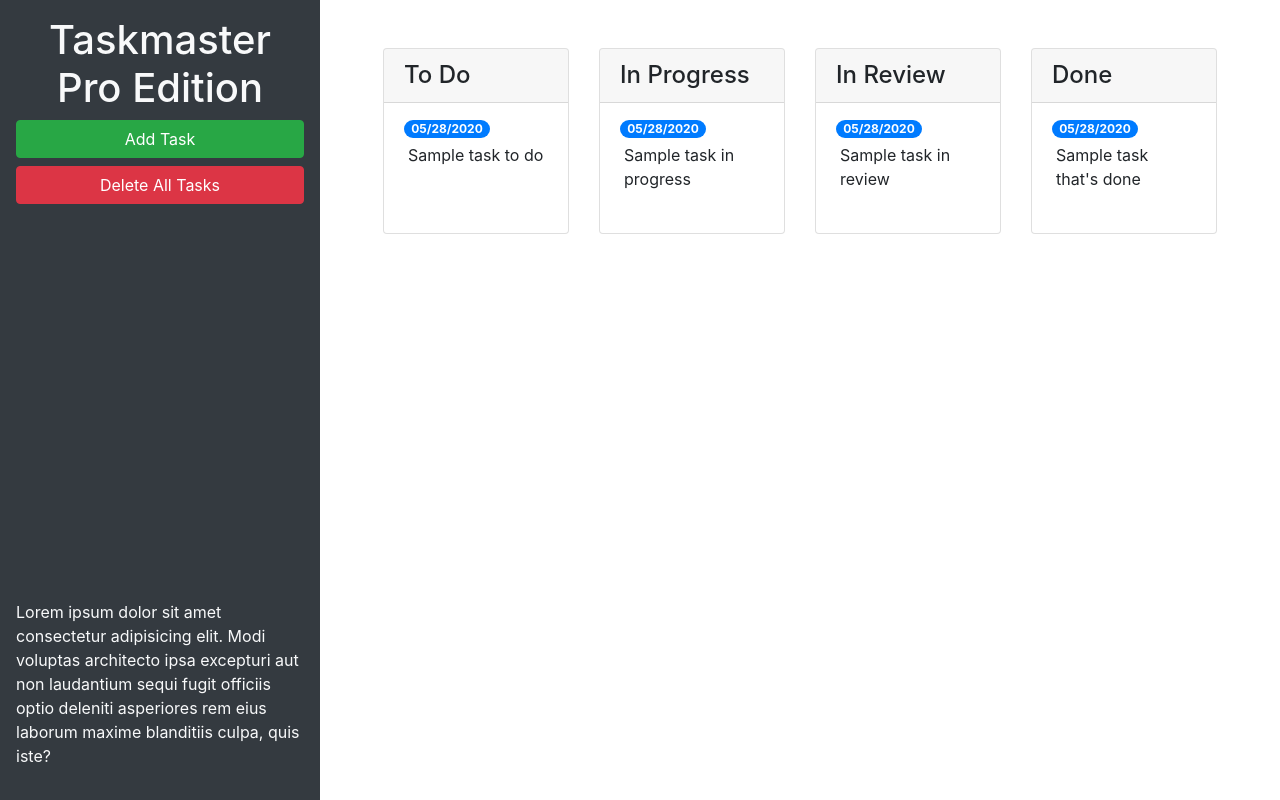
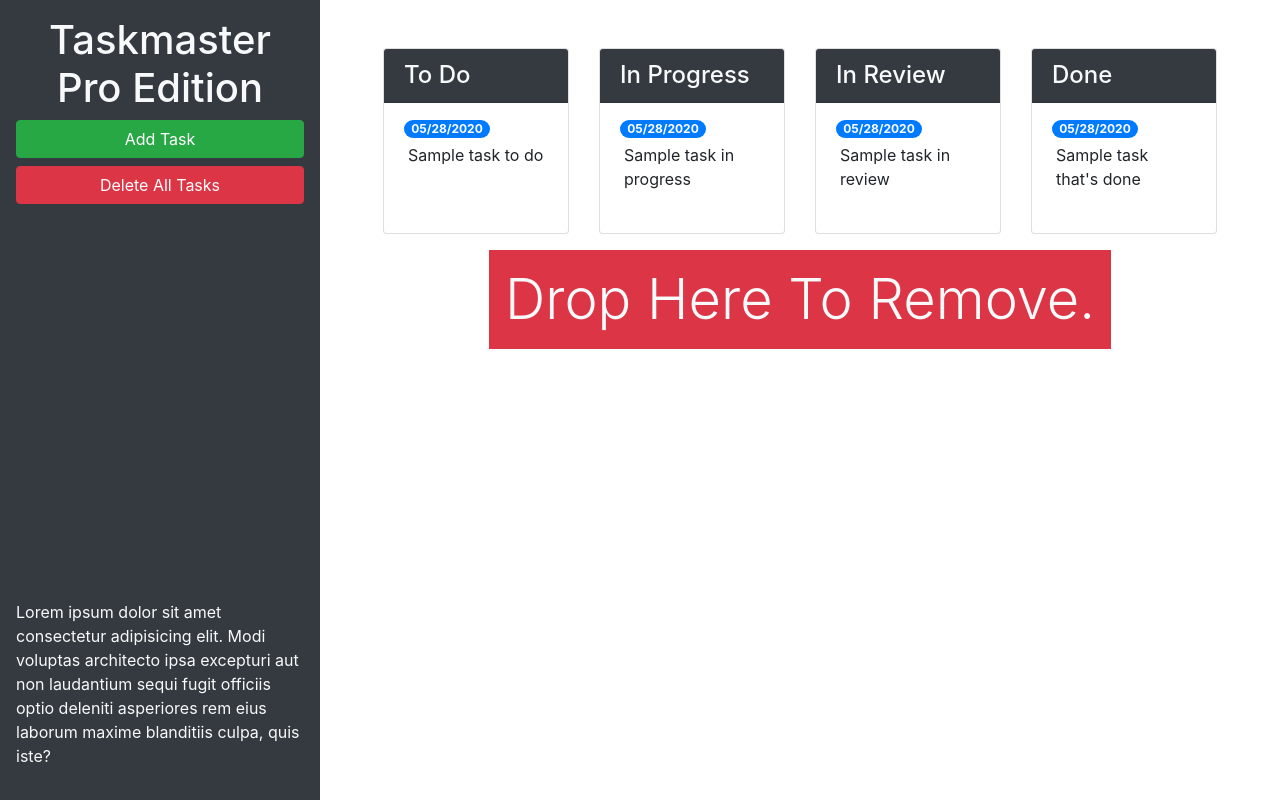
Before and after one commit to EmersonWC/taskmaster-pro, a plain HTML site: page index.html in a window 1280 px wide. Drawn offline with nearby package versions, Linux system fonts and the light colour scheme.

Commit message:
<boot strap features>

```diff
--- a/index.html
+++ b/index.html
@@ -13,22 +13,22 @@
 <body>
 
   <div class="row min-vh-100 no-gutters">
-    <header class="col-12 col-lg-3 bg-dark text-light d-flex flex-column p-4 p-lg-3">
+    <header class="col-12 col-lg-3 bg-dark text-light sticky-top d-flex flex-column p-4 p-lg-3">
       <h1 class="text-center">Taskmaster Pro Edition</h1>
       <button id="create-task" class="btn btn-block btn-success" data-toggle="modal" data-target="#task-form-modal">Add
         Task</button>
       <button id="remove-tasks" class="btn btn-block btn-danger">Delete All Tasks</button>
-      <p class="mt-auto">Lorem ipsum dolor sit amet consectetur adipisicing elit. Modi voluptas architecto ipsa
+      <p class="mt-auto d-none d-lg-block">Lorem ipsum dolor sit amet consectetur adipisicing elit. Modi voluptas architecto ipsa
         excepturi aut non
         laudantium sequi fugit officiis optio deleniti asperiores rem eius laborum maxime blanditiis culpa, quis iste?
       </p>
     </header>
-    <main class="col-12 col-lg-9">
+    <main class="col-12 col-lg-9 d-flex flex-column">
       <div class="m-5 row justify-content-around">
         <!--todo start-->
         <div class="col-12 col-md-6 col-xl-3 mb-3">
           <div class="card">
-            <h4 class="card-header">
+            <h4 class="card-header bg-dark text-light">
               To Do
          </h4>
         <ul id="list-toDo" class="list-group list-group-flush">
@@ -43,7 +43,7 @@
       <!--in progress start-->
       <div class="col-12 col-md-6 col-xl-3 mb-3">
         <div class="card">
-          <h4 class="card-header">
+          <h4 class="card-header bg-dark text-light">
         In Progress </h4>
         <ul id="list-inProgress" class="list-group list-group-flush">
           <li class="list-group-item">
@@ -57,7 +57,7 @@
       <!-- in review start -->
       <div class="col-12 col-md-6 col-xl-3 mb-3">
         <div class="card">
-          <h4 class="card-header">
+          <h4 class="card-header bg-dark text-light">
         In Review </h4>
         <ul id="list-inReview" class="list-group list-group-flush">
           <li class="list-group-item">
@@ -71,7 +71,7 @@
       <!-- done start -->
       <div class="col-12 col-md-6 col-xl-3 mb-3">
         <div class="card">
-          <h4 class="card-header">
+          <h4 class="card-header bg-dark text-light">
          Done </h4>
         <ul id="list-done" class="list-group list-group-flush">
           <li class="list-group-item">
@@ -82,6 +82,11 @@
       </div>
     </div>
       <!-- done end -->
+      <div id="trash">
+        <div class="w-100 bg-danger p-3 text-center text-light display-4 mt-auto">
+          Drop Here To Remove.
+          </div>
+      </div>
     </main>
   </div>
 
```
